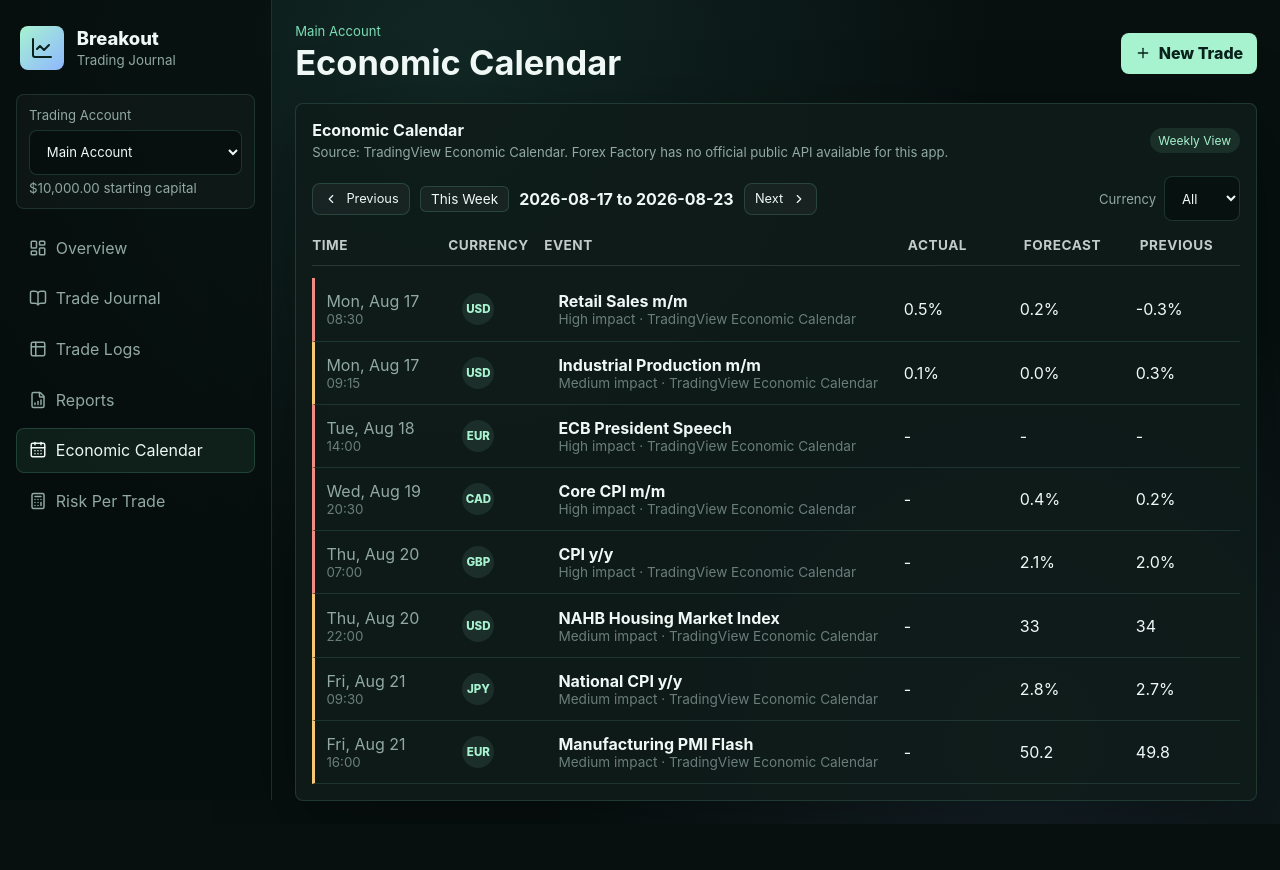
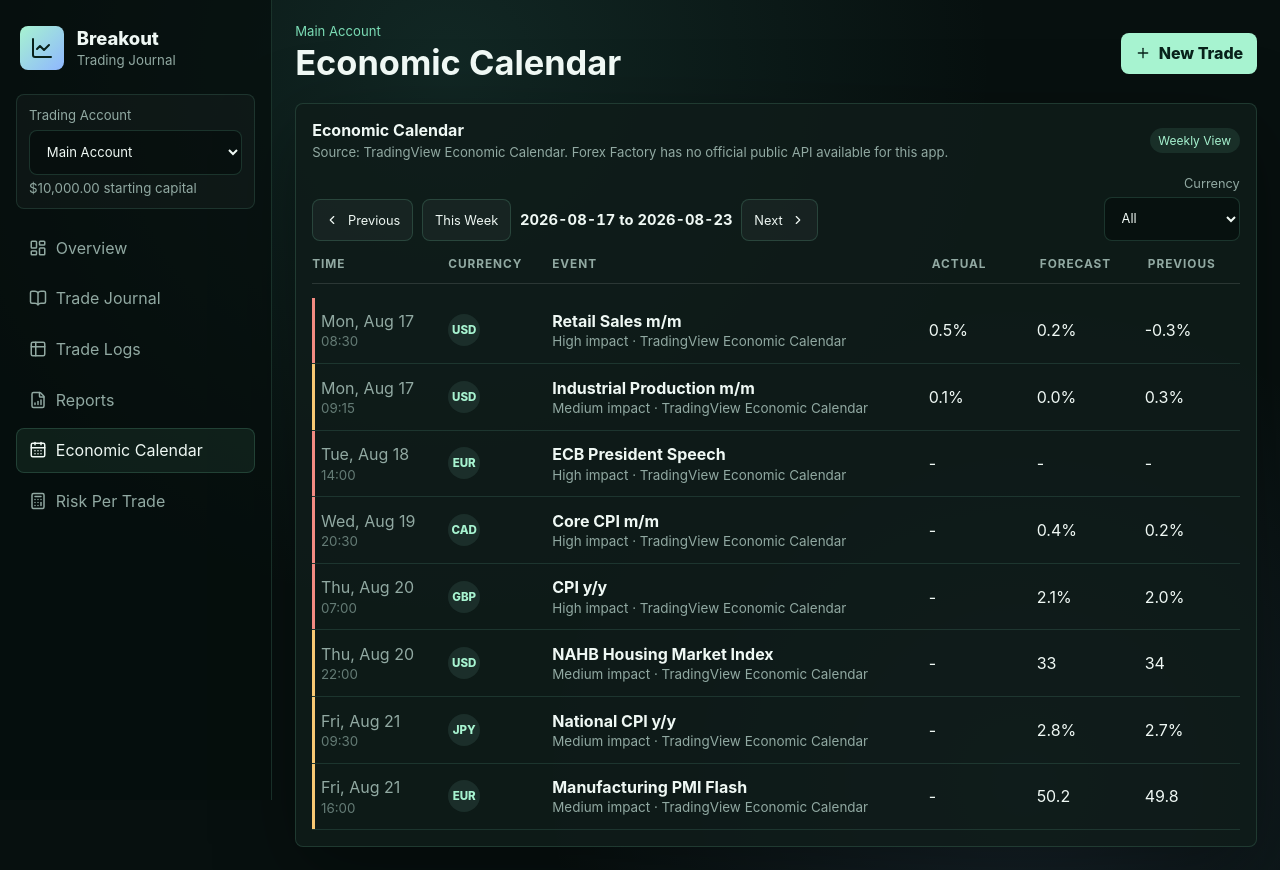
Before and after one commit to kurtmccarver/breakout, a Next.js app: page / in a window 1280 px wide. Both pictures are taken after a click on the button "Economic Calendar". Before the commit the page ends 824 px from the top, so only its background shows below. Built offline with nearby package versions, Linux system fonts and the light colour scheme.

Commit message:
feat: enhance calendar toolbar with "This Week" button and improve event list layout

```diff
--- a/src/app/globals.css
+++ b/src/app/globals.css
@@ -15,6 +15,8 @@
   --loss: #f28b82;
   --gain: #74d99f;
   --shadow: 0 24px 80px rgba(0, 0, 0, 0.36);
+  --control-h: 2.6rem;
+  --control-h-sm: 2.25rem;
 }
 
 * {
@@ -151,6 +153,7 @@ input[type="checkbox"]:checked::after {
   color: var(--muted);
   background: transparent;
   padding: 0.72rem 0.75rem;
+  min-height: var(--control-h);
 }
 
 .sidebar button:hover,
@@ -304,8 +307,65 @@ h2 {
 .mini-controls button,
 .log-tools button {
   background: rgba(255, 255, 255, 0.04);
-  padding: 0.45rem 0.65rem;
+  padding: 0.45rem 0.75rem;
   font-size: 0.8rem;
+}
+
+.calendar-toolbar {
+  display: flex;
+  align-items: end;
+  justify-content: space-between;
+  gap: 0.9rem;
+  flex-wrap: wrap;
+  margin-bottom: 1rem;
+}
+
+.calendar-nav {
+  align-items: center;
+  flex-wrap: wrap;
+  gap: 0.55rem;
+}
+
+.calendar-range {
+  color: var(--text);
+  font-size: 0.92rem;
+  font-variant-numeric: tabular-nums;
+}
+
+.week-pill {
+  min-height: var(--control-h-sm);
+  padding: 0.42rem 0.75rem;
+}
+
+.filter-label {
+  display: grid;
+  gap: 0.35rem;
+  justify-items: end;
+  color: var(--muted);
+  font-size: 0.8rem;
+}
+
+.filter-label select {
+  min-width: 8.5rem;
+}
+
+.event-head {
+  display: grid;
+  grid-template-columns: minmax(7rem, 7.5rem) minmax(5rem, 5.5rem) minmax(0, 1fr) repeat(3, minmax(5rem, 5.75rem));
+  gap: 1rem;
+  margin-bottom: 0.85rem;
+  padding-bottom: 0.75rem;
+  border-bottom: 1px solid rgba(255, 255, 255, 0.12);
+  color: var(--muted);
+  text-transform: uppercase;
+  letter-spacing: 0.08em;
+  font-size: 0.74rem;
+  font-weight: 700;
+}
+
+.event-head span {
+  min-width: 0;
+  white-space: nowrap;
 }
 
 .calendar-grid {
@@ -521,26 +581,23 @@ td {
 
 .event-row {
   display: grid;
-  grid-template-columns: 5rem 3.2rem minmax(16rem, 1fr) 10rem 10rem 10rem;
+  grid-template-columns: minmax(7rem, 7.5rem) minmax(5rem, 5.5rem) minmax(0, 1fr) repeat(3, minmax(5rem, 5.75rem));
   align-items: center;
   gap: 1rem;
   border-bottom: 1px solid rgba(123, 220, 181, 0.14);
-  padding: 0.82rem 0.25rem;
+  padding: 0.85rem 0.2rem 0.85rem 0;
 }
 
 .event-row.high {
-  border-left: 3px solid var(--loss);
-  padding-left: 0.7rem;
+  box-shadow: inset 3px 0 0 var(--loss);
 }
 
 .event-row.medium {
-  border-left: 3px solid var(--warn);
-  padding-left: 0.7rem;
+  box-shadow: inset 3px 0 0 var(--warn);
 }
 
 .event-row.low {
-  border-left: 3px solid var(--blue);
-  padding-left: 0.7rem;
+  box-shadow: inset 3px 0 0 var(--blue);
 }
 
 .event-row p {
@@ -549,7 +606,30 @@ td {
 }
 
 .event-time {
+  display: flex;
+  flex-direction: column;
+  gap: 0.15rem;
+  padding-left: 0.55rem;
   color: var(--muted);
+  min-width: 0;
+}
+
+.event-time small {
+  color: var(--quiet);
+}
+
+.event-meta {
+  display: flex;
+  flex-direction: column;
+  gap: 0.14rem;
+  min-width: 0;
+}
+
+.event-meta p,
+.event-source {
+  margin: 0;
+  color: var(--muted);
+  font-size: 0.84rem;
 }
 
 .country-dot {
@@ -813,8 +893,9 @@ td {
 
 .account-form {
   display: grid;
-  grid-template-columns: minmax(0, 1fr) 10rem auto;
+  grid-template-columns: minmax(0, 1fr) minmax(9rem, 10rem) auto;
   gap: 0.65rem;
+  align-items: stretch;
 }
 
 .account-form button {
@@ -825,38 +906,114 @@ td {
   border-radius: 8px;
   background: var(--accent-strong);
   color: #08211a;
+  min-height: var(--control-h);
   padding: 0.65rem 0.8rem;
   font-weight: 800;
 }
 
 .account-list {
   display: grid;
-  gap: 0.55rem;
+  gap: 0.65rem;
 }
 
 .account-list article {
   display: grid;
-  grid-template-columns: minmax(0, 1fr) 2.35rem;
   gap: 0.45rem;
 }
 
+.account-card,
+.account-edit-row {
+  display: grid;
+  grid-template-columns: minmax(0, 1fr) auto;
+  gap: 0.65rem;
+}
+
+.account-card {
+  align-items: stretch;
+}
+
+.account-card-main,
 .account-list button {
   border: 1px solid rgba(123, 220, 181, 0.14);
   border-radius: 8px;
   background: rgba(255, 255, 255, 0.03);
   color: var(--text);
-  padding: 0.65rem;
 }
 
-.account-list article > button:first-child {
+.account-card-main {
   display: flex;
   align-items: center;
   justify-content: space-between;
-  gap: 0.75rem;
+  gap: 0.85rem;
+  width: 100%;
+  min-height: 4.2rem;
+  padding: 0.85rem 0.95rem;
   text-align: left;
+  cursor: pointer;
 }
 
-.account-list article.selected > button {
+.account-copy {
+  display: flex;
+  flex-direction: column;
+  align-items: flex-start;
+  gap: 0.2rem;
+  min-width: 0;
+}
+
+.account-copy span {
+  color: var(--muted);
+  font-size: 0.9rem;
+  font-variant-numeric: tabular-nums;
+}
+
+.account-actions {
+  display: flex;
+  align-items: center;
+  gap: 0.45rem;
+  padding-left: 0.75rem;
+  border-left: 1px solid rgba(123, 220, 181, 0.14);
+}
+
+.account-edit-row {
+  grid-template-columns: minmax(0, 1fr) minmax(8rem, 9rem) auto auto;
+  align-items: stretch;
+}
+
+.account-name-input {
+  min-width: 0;
+}
+
+.account-capital-input {
+  text-align: right;
+  font-variant-numeric: tabular-nums;
+}
+
+.icon-button {
+  display: inline-grid;
+  place-items: center;
+  width: var(--control-h);
+  min-width: var(--control-h);
+  height: var(--control-h);
+  min-height: var(--control-h);
+  padding: 0;
+  border: 1px solid rgba(123, 220, 181, 0.14);
+  border-radius: 8px;
+  background: rgba(255, 255, 255, 0.03);
+  color: var(--muted);
+  flex: 0 0 auto;
+}
+
+.icon-button:hover {
+  color: var(--text);
+  border-color: rgba(167, 243, 208, 0.45);
+}
+
+.icon-button.danger:hover {
+  color: var(--loss);
+  border-color: rgba(242, 139, 130, 0.45);
+}
+
+.account-list article.selected .account-card-main {
   border-color: rgba(167, 243, 208, 0.45);
   background: rgba(123, 220, 181, 0.09);
 }
@@ -977,12 +1134,12 @@ tbody tr:hover {
   }
 
   .event-row {
-    grid-template-columns: 4.5rem minmax(0, 1fr) 6rem;
+    grid-template-columns: minmax(6.5rem, 7.5rem) minmax(0, 1fr);
   }
 
+  .event-head span:nth-child(n + 4),
   .event-row .country-dot,
-  .event-row span:nth-last-child(2),
-  .event-row span:last-child {
+  .event-row span:nth-last-child(-n + 3) {
     display: none;
   }
 }
@@ -994,7 +1151,9 @@ tbody tr:hover {
 
   .topbar,
   .panel-title,
-  .log-tools {
+  .log-tools,
+  .calendar-toolbar,
+  .calendar-nav {
     align-items: stretch;
     flex-direction: column;
   }
@@ -1019,4 +1178,34 @@ tbody tr:hover {
   .account-form {
     grid-template-columns: 1fr;
   }
+
+  .filter-label {
+    justify-items: start;
+    width: 100%;
+  }
+
+  .event-head {
+    display: none;
+  }
+
+  .event-row {
+    grid-template-columns: 1fr;
+    gap: 0.35rem;
+  }
+
+  .event-row .country-dot,
+  .event-row span:nth-last-child(-n + 3) {
+    display: none;
+  }
+
+  .account-card,
+  .account-edit-row {
+    grid-template-columns: 1fr;
+  }
+
+  .account-actions {
+    justify-content: flex-end;
+    padding-left: 0;
+    border-left: 0;
+  }
 }
--- a/src/app/page.tsx
+++ b/src/app/page.tsx
@@ -1424,43 +1424,29 @@ export default function Home() {
     </div>
 
     {/* TOOLBAR: Added "This Week" button between Previous and Next controls */}
-    <div
-      className="calendar-toolbar"
-      style={{
-        display: "flex",
-        justifyContent: "space-between",
-        alignItems: "center",
-        flexWrap: "wrap",
-        gap: "16px",
-        marginBottom: "16px"
-      }}
-    >
-      <div className="mini-controls" style={{ display: "flex", alignItems: "center", gap: "10px" }}>
+    <div className="calendar-toolbar">
+      <div className="mini-controls calendar-nav">
         <button type="button" onClick={() => moveEventWeek(-1)}>
           <ChevronLeft size={14} /> Previous
         </button>
-
-        {/* Added Today/This Week reset button if you have a handler, or click to jump back */}
         <button
           type="button"
-          onClick={() => jumpToCurrentWeek && jumpToCurrentWeek()}
-          style={{ padding: "4px 10px", fontSize: "0.85em", borderRadius: "6px" }}
+          className="week-pill"
+          onClick={() => jumpToCurrentWeek?.()}
           title="Jump to current week"
         >
           This Week
         </button>
-
-        <strong>
+        <strong className="calendar-range">
           {eventWeekStart} to {eventWeekEnd}
         </strong>
-
         <button type="button" onClick={() => moveEventWeek(1)}>
           Next <ChevronRight size={14} />
         </button>
       </div>
 
-      <label style={{ display: "flex", alignItems: "center", gap: "8px" }}>
-        Currency
+      <label className="filter-label">
+        <span>Currency</span>
         <select
           value={currencyFilter}
           onChange={(event) => setCurrencyFilter(event.target.value)}
@@ -1474,23 +1460,7 @@ export default function Home() {
     </div>
 
     <div className="event-list">
-      {/* HEADER WITH BORDER */}
-      <div
-        className="event-head"
-        style={{
-          display: "grid",
-          gridTemplateColumns: "120px 80px 1fr 100px 100px 100px",
-          gap: "16px",
-          paddingBottom: "12px",
-          marginBottom: "12px",
-          borderBottom: "1px solid rgba(255, 255, 255, 0.15)",
-          opacity: 0.8,
-          fontWeight: "bold",
-          textTransform: "uppercase",
-          fontSize: "0.85em",
-          letterSpacing: "0.5px"
-        }}
-      >
+      <div className="event-head">
         <span>Time</span>
         <span>Currency</span>
         <span>Event</span>
@@ -1503,14 +1473,8 @@ export default function Home() {
         <article
           className={`event-row ${event.impact.toLowerCase()}`}
           key={`${event.date}-${event.time}-${event.event}`}
-          style={{
-            display: "grid",
-            gridTemplateColumns: "120px 80px 1fr 100px 100px 100px",
-            gap: "16px",
-            alignItems: "center"
-          }}
         >
-          <span className="event-time" style={{ display: "flex", flexDirection: "column" }}>
+          <span className="event-time">
             <span>
               {new Intl.DateTimeFormat("en-US", {
                 weekday: "short",
@@ -1518,14 +1482,14 @@ export default function Home() {
                 day: "2-digit",
               }).format(new Date(`${event.date}T00:00`))}
             </span>
-            <small style={{ opacity: 0.7 }}>{event.time}</small>
+            <small>{event.time}</small>
           </span>
 
           <span className="country-dot">{event.currency}</span>
 
-          <div style={{ display: "flex", flexDirection: "column" }}>
+          <div className="event-meta">
             <strong>{event.event}</strong>
-            <p style={{ margin: 0, fontSize: "0.85em", opacity: 0.7 }}>
+            <p className="event-source">
               {event.impact} impact · {event.source}
             </p>
           </div>
@@ -1586,18 +1550,16 @@ export default function Home() {
   </button>
 </div>
 
-{/* Added w-full flex flex-col gap-2 so the list container stretches to the edges */}
 <div className="account-list">
   {accounts.map((account) => (
     <article
       key={account.id}
       className={account.id === selectedAccountId ? "selected" : ""}
-      style={{ display: "block", width: "100%", marginBottom: "8px" }}
     >
       {editingAccountId === account.id ? (
-        <div style={{ display: "flex", width: "100%", gap: "8px", alignItems: "center" }}>
+        <div className="account-edit-row">
           <input
-            style={{ flex: 1 }}
+            className="account-name-input"
             value={accountDraft.name}
             onChange={(event) =>
               setAccountDraft({
@@ -1607,8 +1569,8 @@ export default function Home() {
             }
           />
           <input
+            className="account-capital-input"
             type="number"
-            style={{ width: "120px" }}
             value={accountDraft.capital}
             onChange={(event) =>
               setAccountDraft({
@@ -1617,97 +1579,57 @@ export default function Home() {
               })
             }
           />
-          <button type="button" style={{ flexShrink: 0 }} onClick={saveAccount}>
+          <button
+            className="icon-button"
+            type="button"
+            onClick={saveAccount}
+            aria-label={`Save ${account.name}`}
+          >
             <Save size={15} />
           </button>
           <button
+            className="icon-button"
             type="button"
-            style={{ flexShrink: 0 }}
             onClick={() => setEditingAccountId(null)}
+            aria-label="Cancel account edit"
           >
             <X size={15} />
           </button>
         </div>
       ) : (
-        <button
-          type="button"
-          style={{
-            display: "flex",
-            width: "100%",
-            alignItems: "center",
-          }}
-          onClick={() => setSelectedAccountId(account.id)}
-        >
-          {/* Left Side: Account Name and Capital Stacked */}
-          <div
-            style={{
-              display: "flex",
-              flexDirection: "column",
-              alignItems: "flex-start",
-              flex: 1,
-              marginRight: "16px",
-              gap: "2px",
-            }}
+        <div className="account-card">
+          <button
+            type="button"
+            className="account-card-main"
+            onClick={() => setSelectedAccountId(account.id)}
           >
-            <strong>{account.name}</strong>
-            <span style={{ fontSize: "0.9em", opacity: 0.8 }}>
-              {formatMoney(account.capital)}
-            </span>
-          </div>
-
-          {/* Right Side: Actions with Hover Effects */}
-          <div
-            style={{
-              display: "flex",
-              gap: "14px",
-              flexShrink: 0,
-              borderLeft: "1px solid rgba(255, 255, 255, 0.15)",
-              paddingLeft: "16px",
-              alignItems: "center",
-              height: "100%",
-            }}
-          >
-            <div
-              role="button"
+            <div className="account-copy">
+              <strong>{account.name}</strong>
+              <span>{formatMoney(account.capital)}</span>
+            </div>
+          </button>
+
+          <div className="account-actions">
+            <button
+              className="icon-button"
+              type="button"
               title="Edit Account"
-              style={{
-                display: "flex",
-                alignItems: "center",
-                cursor: "pointer",
-                color: "rgba(255, 255, 255, 0.5)", // Default dim color
-                transition: "color 0.2s ease-in-out", // Smooth fade effect
-              }}
-              onMouseEnter={(e) => e.currentTarget.style.color = "#ffffff"} // Bright white on hover
-              onMouseLeave={(e) => e.currentTarget.style.color = "rgba(255, 255, 255, 0.5)"}
-              onClick={(e) => {
-                e.stopPropagation();
-                startEditAccount(account);
-              }}
+              aria-label={`Edit ${account.name}`}
+              onClick={() => startEditAccount(account)}
             >
               <Edit3 size={15} />
-            </div>
-
-            <div
-              role="button"
+            </button>
+            <button
+              className="icon-button danger"
+              type="button"
               title="Delete Account"
-              style={{
-                display: "flex",
-                alignItems: "center",
-                cursor: "pointer",
-                color: "rgba(255, 255, 255, 0.5)", // Default dim color
-                transition: "color 0.2s ease-in-out", // Smooth fade effect
-              }}
-              onMouseEnter={(e) => e.currentTarget.style.color = "#ff6b6b"} // Soft red on hover
-              onMouseLeave={(e) => e.currentTarget.style.color = "rgba(255, 255, 255, 0.5)"}
-              onClick={(e) => {
-                e.stopPropagation();
-                deleteAccount(account.id);
-              }}
+              aria-label={`Delete ${account.name}`}
+              onClick={() => deleteAccount(account.id)}
             >
               <Trash2 size={15} />
-            </div>
+            </button>
           </div>
-        </button>
+        </div>
       )}
     </article>
   ))}
```
